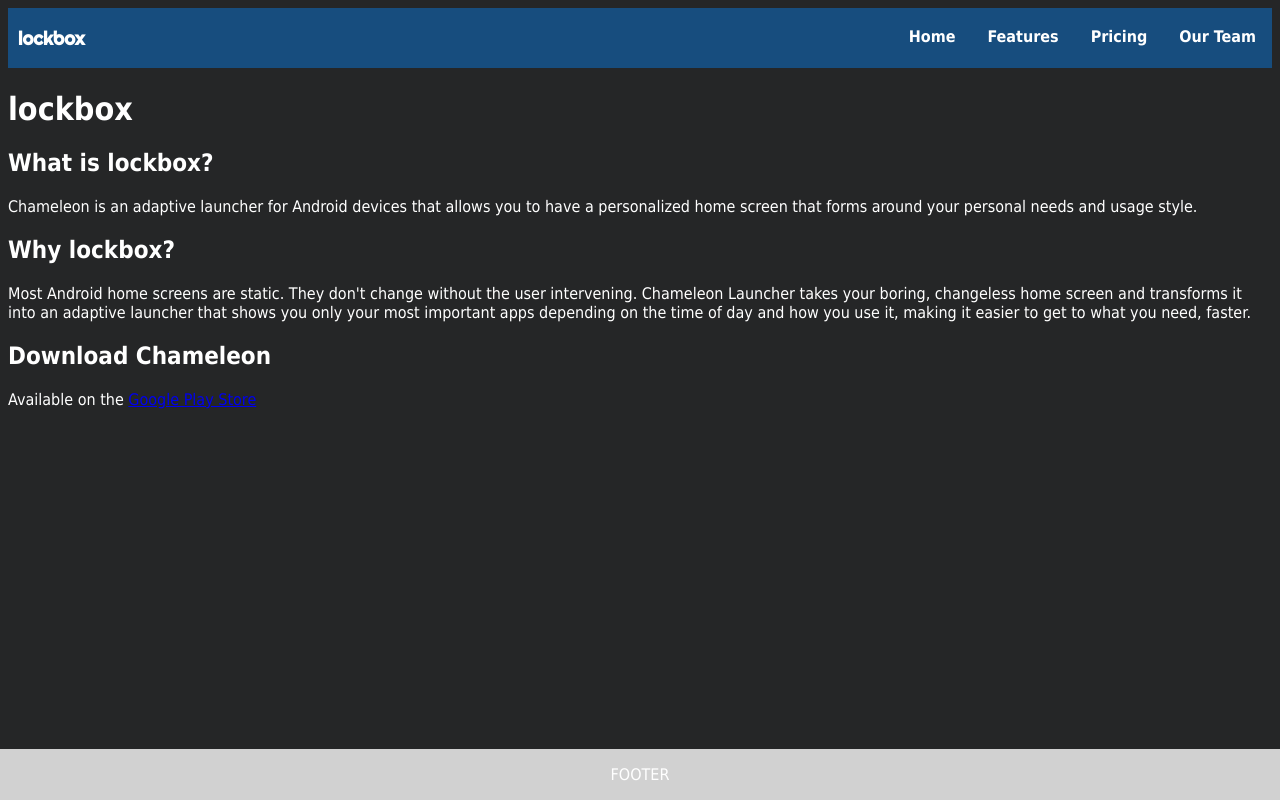
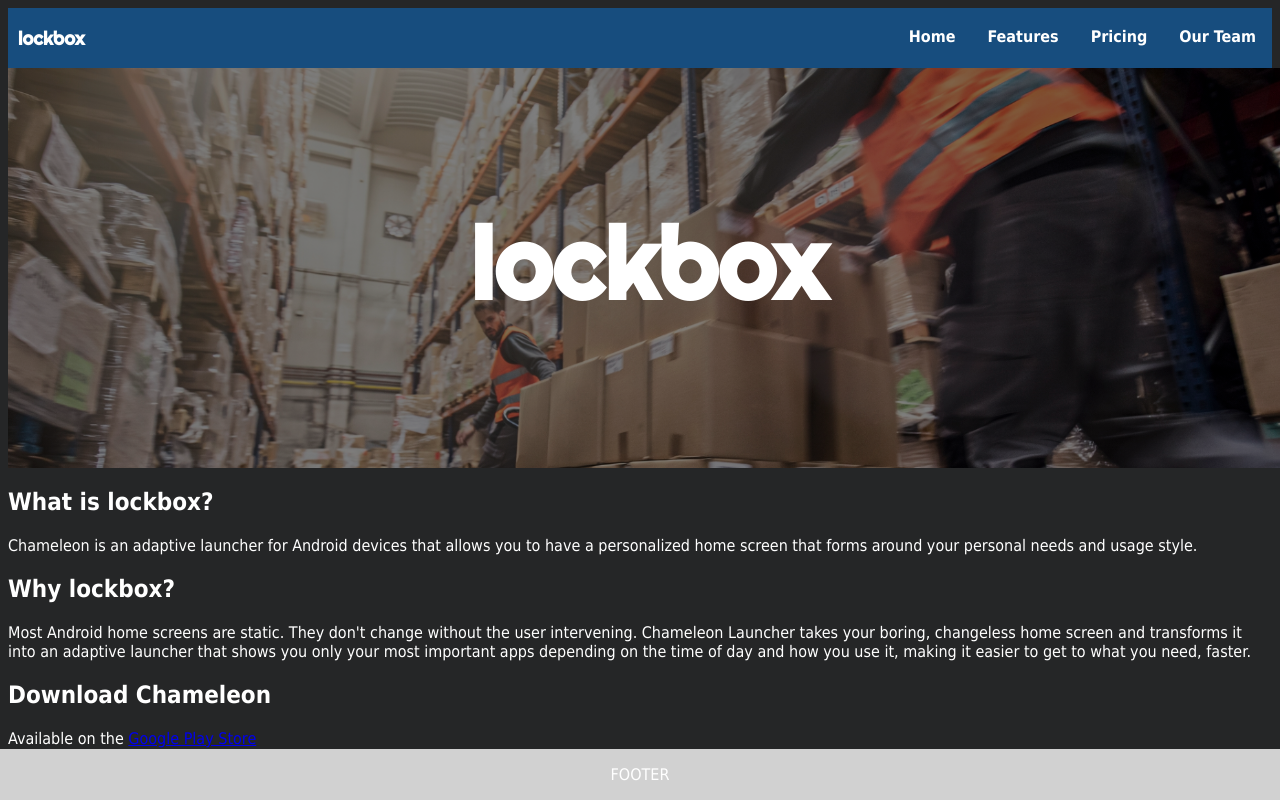
Before and after one commit to ricetech/lockbox, a plain HTML site: page public/index.html in a window 1280 px wide. Drawn offline with Linux system fonts and the light colour scheme.

Commit message:
added hero image

```diff
--- a/public/index.html
+++ b/public/index.html
@@ -20,8 +20,12 @@
 		</div>
 	</nav>
 
-	<h1>lockbox</h1>
+	<section class ="hero">
+	<div class="hero-image">
+		<h1>lockbox</h1>
+	</div>
 	<h3><!--Tagline--></h3>
+    </section>
 	<h2>What is lockbox?</h2>
 	<p>Chameleon is an adaptive launcher for Android devices that allows you to have a personalized home screen that forms around your personal needs and usage style.</p>
 	<h2>Why lockbox?</h2>
--- a/public/main.css
+++ b/public/main.css
@@ -68,6 +68,31 @@ body {
 	clear: both;
 }
 
+.hero {
+	/*sizing*/
+	width: 100vw;
+	height: 50vh;
+}
+.hero-image {
+	background-image: linear-gradient(rgba(0, 0, 0, 0.5), rgba(0, 0, 0, 0.5)), url('warehouse.jpg');
+	/*i tried to link an image from the
+	images folder but it didn't work*/
+	height: 100%;
+	background-position: center;
+	background-repeat: no-repeat;
+	background-size: cover;
+	position: relative;
+}
+.hero h1{
+	font-size: 100px;
+	font-family: var(--logo-font);
+	text-align: center;
+	position: absolute;
+	top: 50%;
+	left: 50%;
+	transform: translate(-50%, -120%);
+	color: white;
+}
 /*Footer*/
 .footer{
 
```
Also changed, not shown: public/images/boxes.png (added), public/images/guy_with_wheels.jpg (added), public/images/signing.jpg (added), public/images/warehouse.jpg (added), public/warehouse.jpg (added).
